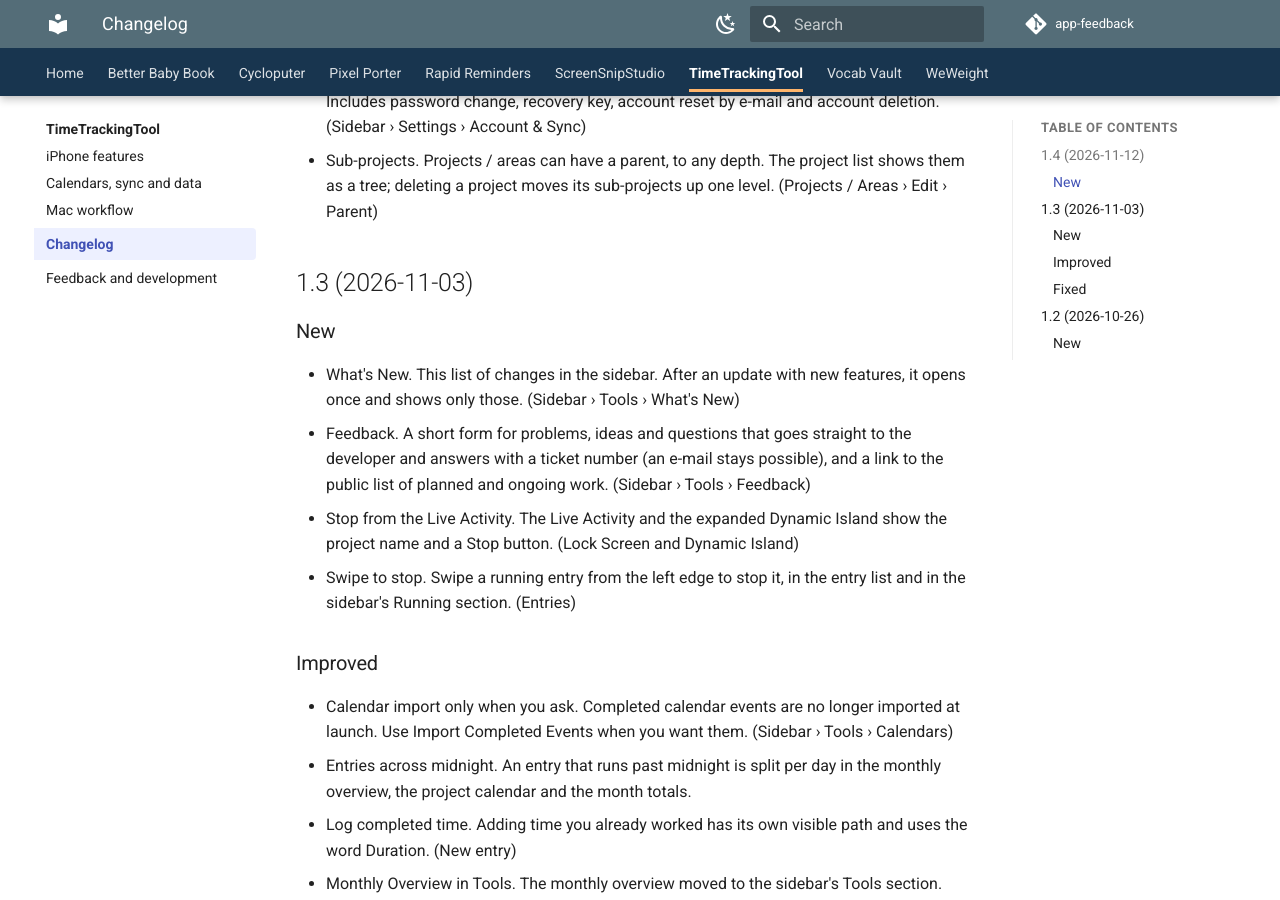
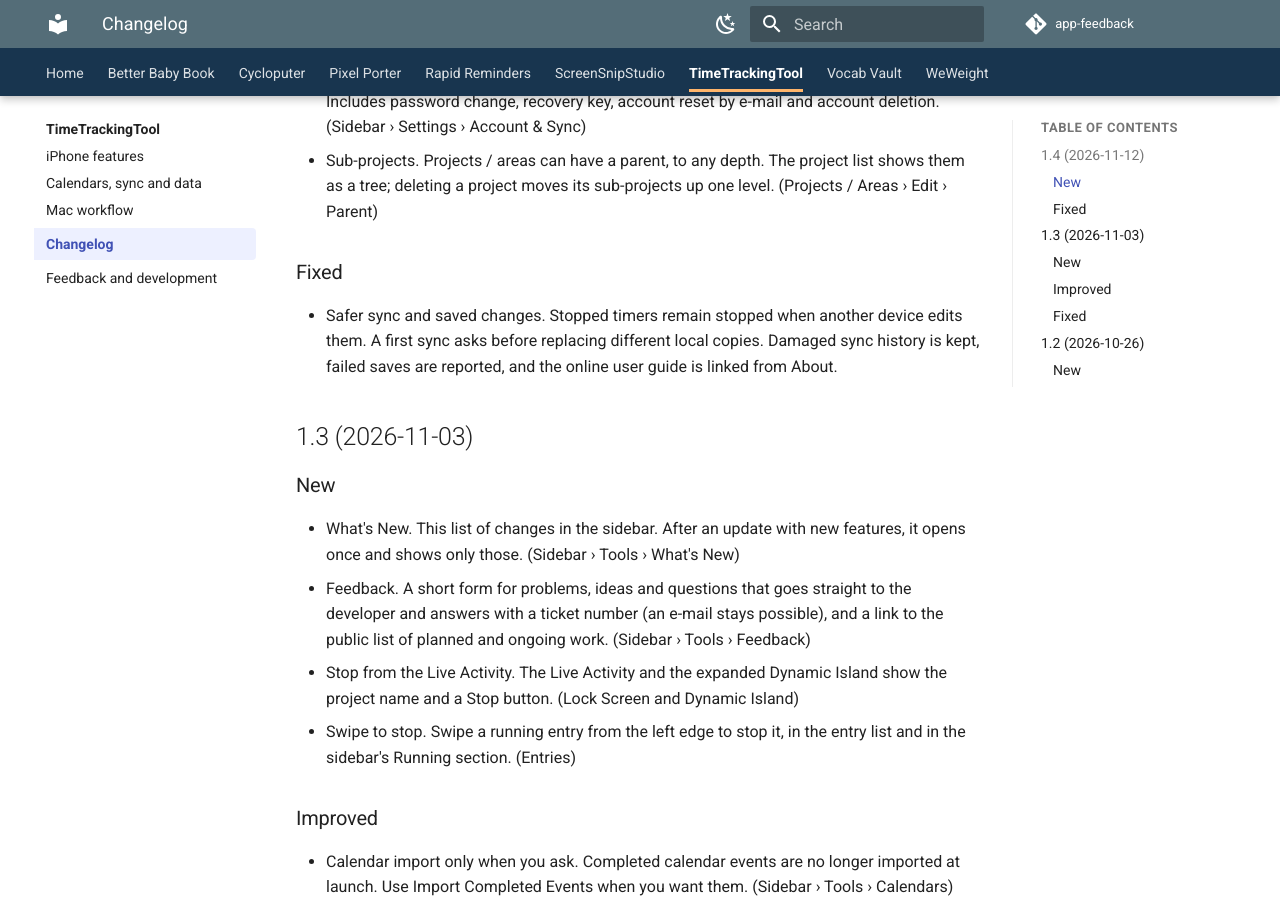
Before and after one commit to CyrilBlum/app-feedback, an MkDocs documentation site: the page built from docs/timetrackingtool/changelog.md, in a window 1280 px wide and 900 px high, scrolled down 404 px. Built offline with MkDocs 1.6.1 and Material for MkDocs 9.7.7, drawn with Linux system fonts in a browser that asks for light colours; comment, search, counter and statistics services are not loaded.

Commit message:
TimeTrackingTool: sync changelog for iOS 1.4 (18) fixes
Co-Authored-By: Claude Opus 5.5 <noreply@anthropic.com>

```diff
--- a/docs/timetrackingtool/changelog.md
+++ b/docs/timetrackingtool/changelog.md
@@ -8,6 +8,10 @@ Generated from the iPhone app's release notes, also shown under Tools › What's
 
 - Sync between devices. An optional account syncs projects, tags and entries between your devices, end-to-end encrypted on the device. Calendar subscriptions stay on the iPhone. Includes password change, recovery key, account reset by e-mail and account deletion. (Sidebar › Settings › Account & Sync)
 - Sub-projects. Projects / areas can have a parent, to any depth. The project list shows them as a tree; deleting a project moves its sub-projects up one level. (Projects / Areas › Edit › Parent)
+
+### Fixed
+
+- Safer sync and saved changes. Stopped timers remain stopped when another device edits them. A first sync asks before replacing different local copies. Damaged sync history is kept, failed saves are reported, and the online user guide is linked from About.
 
 ## 1.3 (2026-11-03)
 
```
